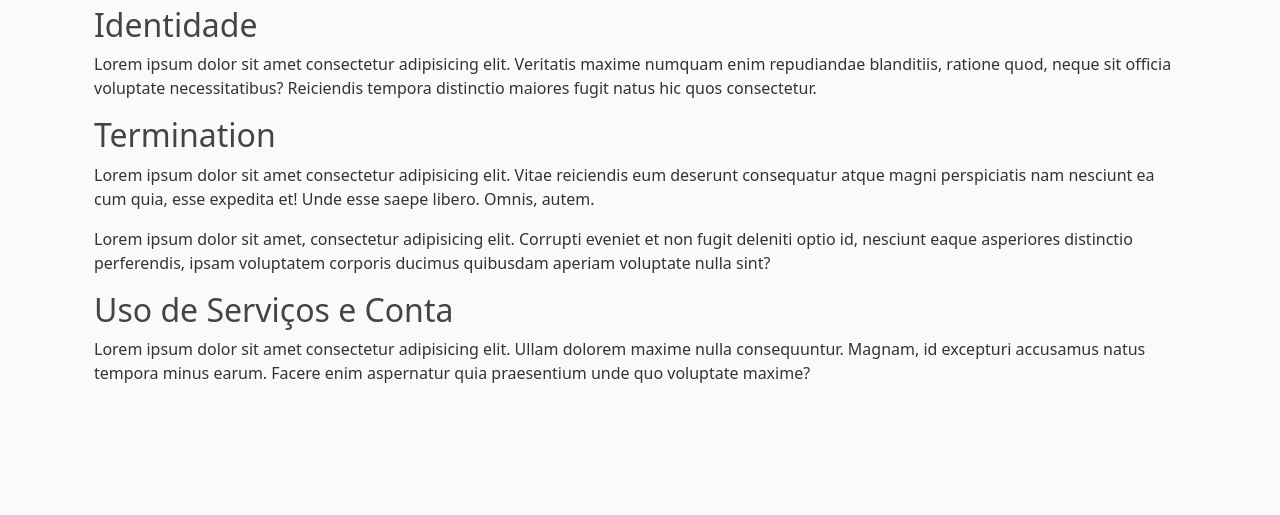
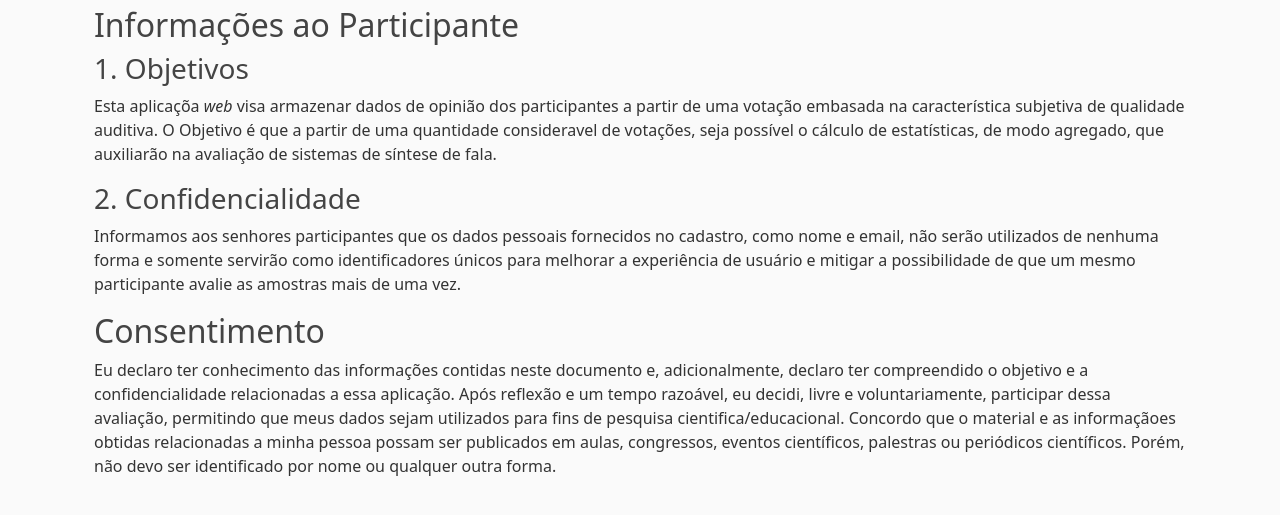
Before and after one commit to alefiury/Speech-Synthesis-Evaluation-System, a Flask app: page /auth/terms in a window 1280 px wide. Shown: the part 130-645 px from the top of the page. Run offline with Flask 2, Linux system fonts and the light colour scheme; parts of the project's set-up code (start-up, migrations or seed data) failed here and were passed over; some libraries are stand-ins or nearby versions.

Commit message:
Terms modifications

```diff
--- a/app/templates/auth/terms.html
+++ b/app/templates/auth/terms.html
@@ -7,15 +7,30 @@
 
 <div class="container-fluid">
     <div class="row-fluid">
-      <h2>Identidade</h2>
-      <p>Lorem ipsum dolor sit amet consectetur adipisicing elit. Veritatis maxime numquam enim repudiandae blanditiis, ratione quod, neque sit officia voluptate necessitatibus? Reiciendis tempora distinctio maiores fugit natus hic quos consectetur.</p>
+      <h2>Informações ao Participante</h2>
+        <h3>1. Objetivos</h3>
+          <p>
+            Esta aplicaçõa <i>web</i> visa armazenar dados de opinião dos participantes
+            a partir de uma votação embasada na característica subjetiva de qualidade auditiva. O Objetivo
+            é que a partir de uma quantidade consideravel de votações, seja possível o cálculo de estatísticas, de modo
+            agregado, que auxiliarão na avaliação de sistemas de síntese de fala.
+          </p>
 
-      <h2>Termination</h2>
-      <p>Lorem ipsum dolor sit amet consectetur adipisicing elit. Vitae reiciendis eum deserunt consequatur atque magni perspiciatis nam nesciunt ea cum quia, esse expedita et! Unde esse saepe libero. Omnis, autem.</p>
-      <p>Lorem ipsum dolor sit amet, consectetur adipisicing elit. Corrupti eveniet et non fugit deleniti optio id, nesciunt eaque asperiores distinctio perferendis, ipsam voluptatem corporis ducimus quibusdam aperiam voluptate nulla sint?</p>
+        <h3>2. Confidencialidade</h3>
+          <p>
+            Informamos aos senhores participantes que os dados pessoais fornecidos no cadastro, como nome e email,
+            não serão utilizados de nenhuma forma e somente servirão como identificadores únicos para melhorar a experiência de usuário
+            e mitigar a possibilidade de que um mesmo participante avalie as amostras mais de uma vez.
+          </p>
 
-      <h2>Uso de Serviços e Conta</h2>
-      <p>Lorem ipsum dolor sit amet consectetur adipisicing elit. Ullam dolorem maxime nulla consequuntur. Magnam, id excepturi accusamus natus tempora minus earum. Facere enim aspernatur quia praesentium unde quo voluptate maxime?</p>
+      <h2>Consentimento</h2>
+        <p>
+          Eu declaro ter conhecimento das informações contidas neste documento e, adicionalmente, declaro ter compreendido o objetivo e a confidencialidade
+          relacionadas a essa aplicação. Após reflexão e um tempo razoável, eu decidi, livre e voluntariamente, participar dessa avaliação, permitindo que
+          meus dados sejam utilizados para fins de pesquisa cientifica/educacional. Concordo que o material e as informaçãoes obtidas
+          relacionadas a minha pessoa possam ser publicados em aulas, congressos, eventos científicos, palestras ou periódicos científicos. Porém, não devo ser
+          identificado por nome ou qualquer outra forma.
+        </p>
     </div>
   </div>
 {% endblock %}
```
